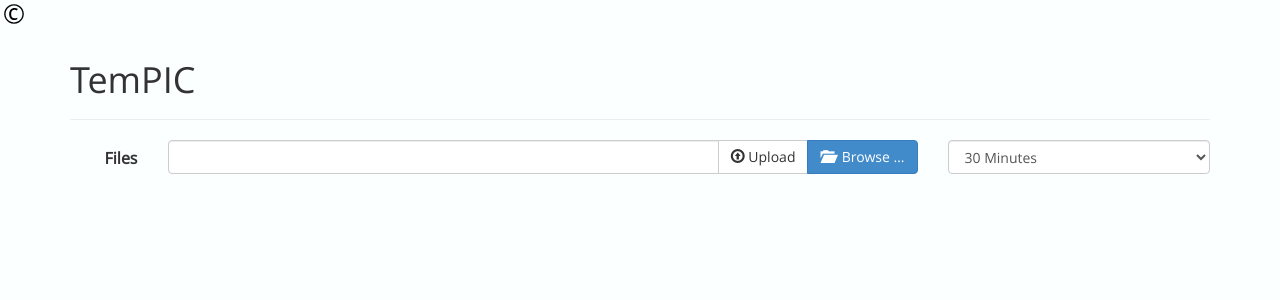
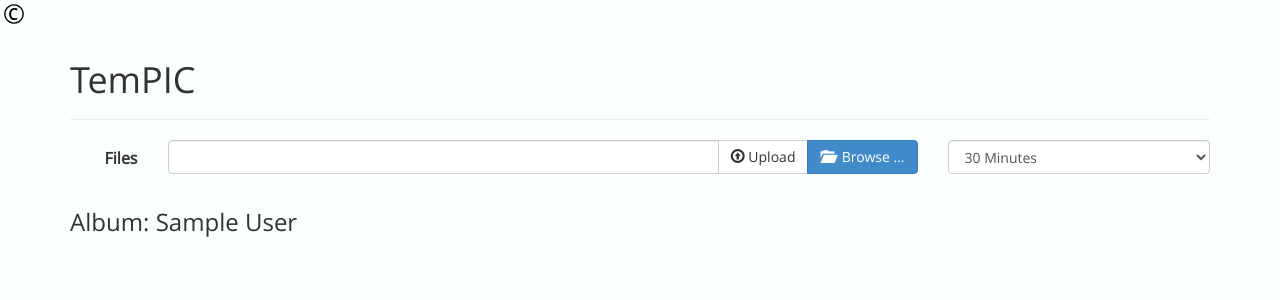
Before and after one commit to PotcFdk/TemPIC, a PHP site: page /index.php in a window 1280 px wide. Shown: the top 300 px of the page. Run offline with PHP 8.4, Linux system fonts and the light colour scheme; the visitor is signed in with stand-in values (Sample User, id 1); data that the repository does not hold is empty.

Commit message:
Displaying the album name on the page itself.

```diff
--- a/web/index.php
+++ b/web/index.php
@@ -279,6 +279,14 @@ session_start();
 						</div>
 					<?php endif; ?>
 
+					<?php if (!empty($album_name)) : ?>
+						<div class="row">
+							<div class="col-md-8">
+								<h3 id="albumname_text">Album: <?php echo htmlspecialchars($album_name, ENT_QUOTES); ?></h3>
+							</div>
+						</div>
+					<?php endif; ?>
+
 					<?php if (!empty($album_lifetime) && !empty($album_hash)
 						&& file_exists($PATH_ALBUM.'/'.$album_lifetime.'/'.$album_hash.'.zip')) : ?>
 						<div class="row">
```
